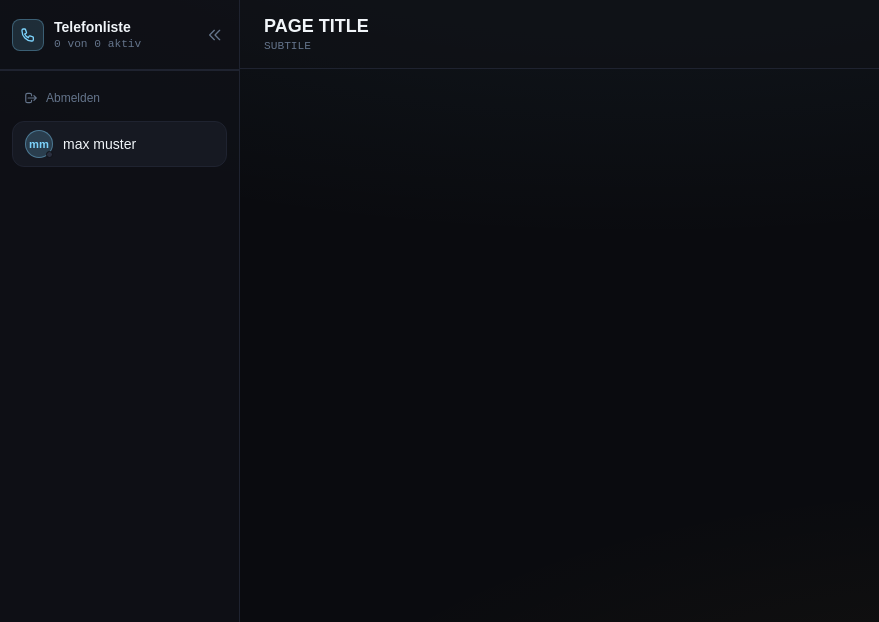
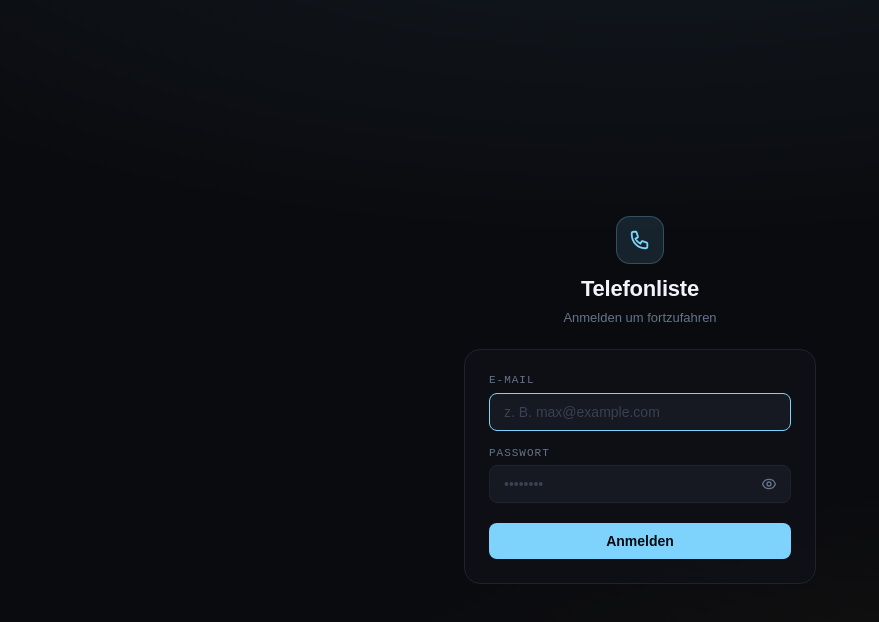
Before and after one commit to bjjon/LeadList, a React (Vite) app in the folder frontend/: page /login in a window 1280 px wide. Shown: the top 622 px of the page, without its empty margins (0-879 px from the left). Built offline with nearby package versions, Linux system fonts and the light colour scheme.

Commit message:
Slice layout - login page

```diff
--- a/frontend/src/App.tsx
+++ b/frontend/src/App.tsx
@@ -1,10 +1,15 @@
 import './App.css'
+import { Routes, Route } from 'react-router-dom'
 import Dashboard from "./pages/Dashboard.tsx";
+import LoginPage from "./pages/LoginPage.tsx";
 
 function App() {
 
   return (
-    <Dashboard />
+    <Routes>
+      <Route path="/login" element={<LoginPage />} />
+      <Route path="/" element={<Dashboard />} />
+    </Routes>
   )
 }
 
--- a/frontend/src/main.tsx
+++ b/frontend/src/main.tsx
@@ -1,9 +1,12 @@
 import { StrictMode } from 'react'
 import { createRoot } from 'react-dom/client'
 import App from './App.tsx'
+import { BrowserRouter } from "react-router-dom";
 
 createRoot(document.getElementById('root')!).render(
   <StrictMode>
-    <App />
+    <BrowserRouter>
+      <App />
+    </BrowserRouter>
   </StrictMode>,
 )
--- /dev/null
+++ b/frontend/src/pages/LoginPage.css
@@ -0,0 +1,166 @@
+.login-screen {
+    min-height: 100vh;
+    display: flex;
+    align-items: center;
+    justify-content: center;
+    padding: 1.5rem;
+}
+
+.login-card {
+    width: 100%;
+    max-width: 22rem;
+    display: flex;
+    flex-direction: column;
+    gap: 1.5rem;
+    animation: fadeIn 0.3s ease-out;
+}
+
+/* ── Branding ── */
+.login-brand {
+    text-align: center;
+    display: flex;
+    flex-direction: column;
+    align-items: center;
+    gap: 0.5rem;
+}
+
+.login-logo {
+    width: 3rem;
+    height: 3rem;
+    border-radius: 0.875rem;
+    background: rgba(125, 211, 252, 0.12);
+    border: 1px solid rgba(125, 211, 252, 0.25);
+    display: flex;
+    align-items: center;
+    justify-content: center;
+    color: var(--accent);
+    margin-bottom: 0.25rem;
+}
+
+.login-logo svg {
+    width: 1.375rem;
+    height: 1.375rem;
+}
+
+.login-title {
+    font-size: 1.375rem;
+    font-weight: 700;
+    letter-spacing: -0.01em;
+}
+
+.login-subtitle {
+    font-size: 0.8125rem;
+    color: var(--text-muted);
+}
+
+/* ── Form card ── */
+.login-form {
+    background: rgba(15, 17, 23, 0.8);
+    border: 1px solid var(--ink-700);
+    border-radius: 1rem;
+    padding: 1.5rem;
+    display: flex;
+    flex-direction: column;
+    gap: 1rem;
+}
+
+.login-field {
+    display: flex;
+    flex-direction: column;
+    gap: 0.4rem;
+}
+
+.login-field label {
+    font-family: var(--font-mono), serif;
+    font-size: 0.6875rem;
+    text-transform: uppercase;
+    letter-spacing: 0.09em;
+    color: var(--text-muted);
+}
+
+.login-field input {
+    width: 100%;
+    background: var(--ink-800);
+    border: 1px solid var(--ink-700);
+    border-radius: 0.5rem;
+    padding: 0.625rem 0.875rem;
+    font-size: 0.875rem;
+    color: var(--text-primary);
+    outline: none;
+    transition: border-color 0.15s;
+}
+
+.login-field input::placeholder {
+    color: var(--ink-500);
+}
+
+.login-field input:focus {
+    border-color: var(--accent);
+}
+
+/* password wrapper */
+.login-pw-wrap {
+    position: relative;
+}
+
+.login-pw-wrap input {
+    padding-right: 2.75rem;
+}
+
+.login-pw-toggle {
+    position: absolute;
+    right: 0.625rem;
+    top: 50%;
+    transform: translateY(-50%);
+    color: var(--text-muted);
+    display: flex;
+    align-items: center;
+    padding: 0.25rem;
+    border-radius: 0.25rem;
+    transition: color 0.15s;
+}
+
+.login-pw-toggle:hover {
+    color: var(--text-primary);
+}
+
+.login-pw-toggle svg {
+    width: 1rem;
+    height: 1rem;
+}
+
+/* ── Error ── */
+.login-error {
+    display: flex;
+    align-items: center;
+    gap: 0.5rem;
+    font-size: 0.8125rem;
+    color: var(--accent-danger);
+    background: rgba(248, 113, 113, 0.08);
+    border: 1px solid rgba(248, 113, 113, 0.25);
+    border-radius: 0.5rem;
+    padding: 0.5rem 0.75rem;
+}
+
+.login-error svg {
+    width: 0.875rem;
+    height: 0.875rem;
+    flex-shrink: 0;
+}
+
+/* ── Submit button ── */
+.login-btn {
+    width: 100%;
+    background: var(--accent);
+    color: var(--ink-950);
+    font-weight: 600;
+    font-size: 0.875rem;
+    padding: 0.625rem 1rem;
+    border-radius: 0.5rem;
+    transition: opacity 0.15s;
+    margin-top: 0.25rem;
+}
+
+.login-btn:hover {
+    opacity: 0.9;
+}
--- /dev/null
+++ b/frontend/src/pages/LoginPage.tsx
@@ -0,0 +1,60 @@
+import './LoginPage.css';
+
+export default function LoginPage() {
+  return (
+    <div className="login-screen">
+      <div className="login-card">
+        <div className="login-brand">
+          <div className="login-logo">
+            <svg fill="none" stroke="currentColor" viewBox="0 0 24 24">
+              <path strokeLinecap="round" strokeLinejoin="round" strokeWidth="2"
+                    d="M3 5a2 2 0 012-2h2.28a1 1 0 01.95.68l1.5 4.5a1 1 0 01-.5 1.21l-2.26 1.13a11 11 0 005.52 5.52l1.13-2.26a1 1 0 011.21-.5l4.5 1.5a1 1 0 01.68.95V19a2 2 0 01-2 2h-1C9.72 21 3 14.28 3 6V5z" />
+            </svg>
+          </div>
+          <h1 className="login-title">Telefonliste</h1>
+          <p className="login-subtitle">Anmelden um fortzufahren</p>
+        </div>
+
+        <form className="login-form" noValidate>
+          <div className="login-field">
+            <label htmlFor="login-email">E-Mail</label>
+            <input
+              id="login-email"
+              type="text"
+              autoComplete="email"
+              autoFocus
+              placeholder="z. B. max@example.com"
+            />
+          </div>
+
+          <div className="login-field">
+            <label htmlFor="login-password">Passwort</label>
+            <div className="login-pw-wrap">
+              <input
+                id="login-password"
+                autoComplete="current-password"
+                placeholder="••••••••"
+              />
+              <button
+                type="button"
+                className="login-pw-toggle"
+
+              >
+                <svg fill="none" stroke="currentColor" viewBox="0 0 24 24">
+                  <path strokeLinecap="round" strokeLinejoin="round" strokeWidth="2"
+                        d="M15 12a3 3 0 11-6 0 3 3 0 016 0z" />
+                  <path strokeLinecap="round" strokeLinejoin="round" strokeWidth="2"
+                        d="M2.458 12C3.732 7.943 7.523 5 12 5c4.477 0 8.268 2.943 9.542 7-1.274 4.057-5.065 7-9.542 7-4.477 0-8.268-2.943-9.542-7z" />
+                </svg>
+              </button>
+            </div>
+          </div>
+
+          <button type="submit" className="login-btn">
+            Anmelden
+          </button>
+        </form>
+      </div>
+    </div>
+  )
+}
```
